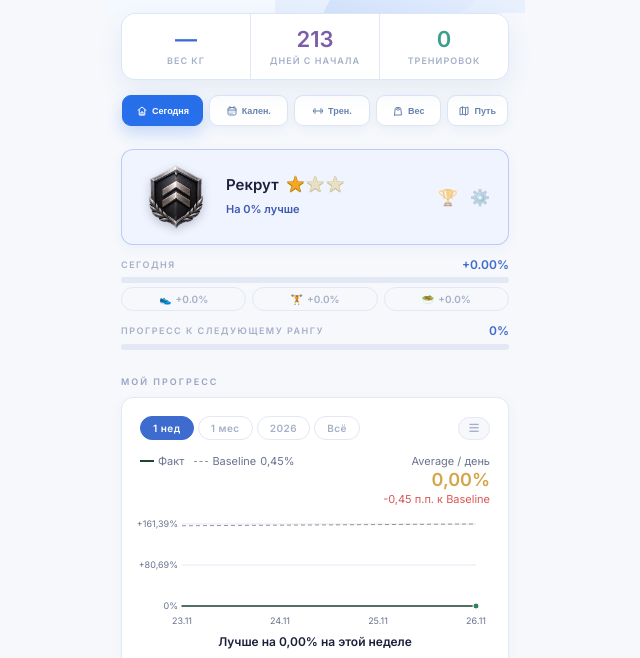
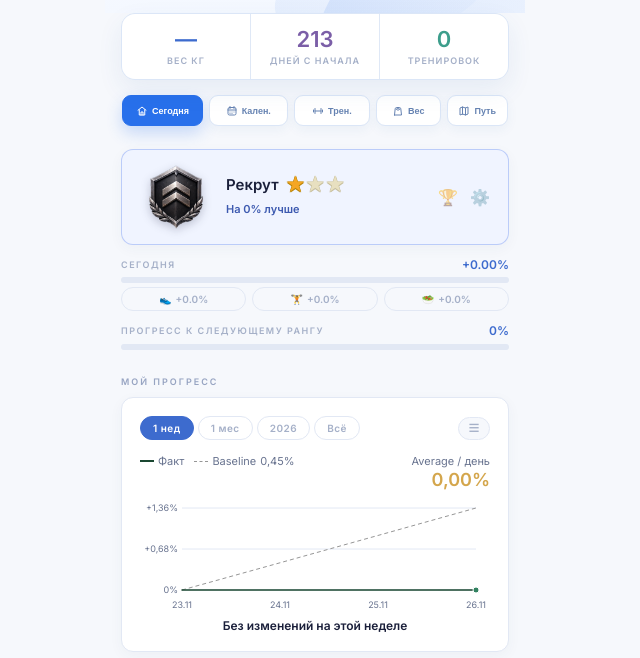
Before and after one commit to Nurzhan117/Body-Project, a plain HTML site: page index.html in a window 1280 px wide. Shown: the part 129-787 px from the top of the page, without its empty margins (325-965 px from the left). Drawn offline with nearby package versions, Linux system fonts and the light colour scheme.

Commit message:
Rebase progress chart on the selected period

```diff
--- a/index.html
+++ b/index.html
@@ -380,7 +380,6 @@ body{font-family:'Inter',sans-serif;color:var(--text);background:var(--bg);max-w
 .progress-plot svg{display:block}
 .progress-plot svg text{font:9px Inter,sans-serif;fill:var(--text2)}
 .progress-period-summary{margin-top:4px;text-align:center;font-size:12px;font-weight:600}
-.progress-daily-title{border-top:1px solid var(--border);margin:12px 0 2px;padding-top:8px;font-size:13px;font-weight:600}
 .progress-actual-line,.progress-baseline-line{fill:none;stroke-width:1.5;stroke-linejoin:round;vector-effect:non-scaling-stroke}
 .progress-actual-line{stroke:#1a4731;stroke-linecap:round}
 .progress-penalty-line{stroke:#e05c5c}
@@ -388,8 +387,6 @@ body{font-family:'Inter',sans-serif;color:var(--text);background:var(--bg);max-w
 .progress-actual-marker{fill:#328261;stroke:var(--surface)}
 .progress-baseline-marker{fill:#969696;stroke:var(--surface)}
 .progress-chart-selection line{stroke:#969696;stroke-width:1;stroke-dasharray:2 3}
-.progress-bar{fill:#60b994}
-.progress-bar-negative{fill:var(--bad)}
 .progress-tooltip{position:fixed;z-index:20;pointer-events:none;width:max-content;max-width:min(240px, calc(100vw - 16px));background:var(--surface);border:1px solid var(--border);border-radius:10px;box-shadow:0 4px 20px #1a1f3a26;padding:8px 10px;color:var(--text);font-size:12px;line-height:1.4;overflow-wrap:anywhere}
 .progress-tooltip-row{display:flex;justify-content:space-between;gap:8px}
 .progress-tooltip-row b{flex-shrink:0}
@@ -927,13 +924,10 @@ function doGet(e) {
       <div class="progress-average">
         <span>Average / день</span>
         <strong id="progress-average-value">—</strong>
-        <span id="progress-average-delta" class="progress-average-delta"></span>
       </div>
     </div>
     <div class="chart-wrap progress-plot" id="coef-chart-wrap" tabindex="0" aria-label="Накопленный прогресс. Стрелки выбирают день."></div>
     <div id="coef-chart-stats" class="progress-period-summary" hidden></div>
-    <h3 class="progress-daily-title">Ежедневный прогресс</h3>
-    <div class="chart-wrap progress-plot" id="daily-progress-chart" tabindex="0" aria-label="Ежедневный прогресс. Стрелки выбирают день."></div>
   </div>
 </div>
 
@@ -2330,10 +2324,6 @@ function renderProgressAverage(coef, today) {
   const average = days > 1 ? progressAverage(coef, days) : null;
   document.getElementById('progress-average-value').textContent =
     average === null ? '—' : progressSigned.format(average) + '%';
-  const delta = document.getElementById('progress-average-delta');
-  const difference = average === null ? 0 : average - BASELINE_DAILY_PCT;
-  delta.className = 'progress-average-delta' + progressChangeClass(difference);
-  delta.textContent = average === null ? '' : progressSigned.format(difference) + ' п.п. к Baseline';
 }
 
 function getProgressChartDates(today) {
@@ -2347,17 +2337,6 @@ function getProgressChartDates(today) {
     new Date(Date.parse(start) + i * DAY_MS).toISOString().slice(0, 10));
 }
 
-function getDailyChartBreakdown(date) {
-  if (alcohol.includes(date)) return [['Штраф за алкоголь', -alcoholPenalty]];
-  const totalWeight = habits.reduce((sum, habit) => sum + habit.weight, 0);
-  if (!totalWeight) return [];
-  // calcDayPct credits only the first workout habit and distributes it over the week.
-  const workoutHabit = habits.find(habit => habit.type === 'workout');
-  return habits.filter(habit => habit.type !== 'workout' || habit === workoutHabit)
-    .map(habit => [habit.name, getHabitContributionValue(habit, date) * (habit.weight / totalWeight)])
-    .filter(([, value]) => value !== 0);
-}
-
 function progressTooltipHeading(date) {
   return '<strong>' + formatProgressDate(date) + '</strong>' +
     '<div>День проекта: ' + progressDayNumber(date) + '</div>';
@@ -2368,34 +2347,28 @@ function progressTooltipLine(label, value, style = '') {
     '</span><b>' + value + '</b></div>';
 }
 
-function renderProgressPlot(wrap, points, daily = false) {
+function renderProgressPlot(wrap, points) {
   const W = wrap.clientWidth || 350, H = 120;
   const pad = {l: 42, r: 14, t: 14, b: 24};
   const plotWidth = W - pad.l - pad.r;
   const dx = plotWidth / Math.max(1, points.length - 1);
   const x = i => points.length === 1 ? pad.l + plotWidth / 2 : pad.l + i * dx;
-  const values = daily ? [0, ...points.map(p => p.actual)] :
-    points.flatMap(p => p.actual === null ? [p.baseline] : [p.actual, p.baseline]);
+  const values = points.flatMap(p => p.actual === null ? [p.baseline] : [p.actual, p.baseline]);
   let min = Math.min(...values), max = Math.max(...values);
   if (min === max) { min -= 0.1; max += 0.1; }
   const y = v => pad.t + (max - v) / (max - min) * (H - pad.t - pad.b);
-  const ticks = [min, (min + max) / 2, max];
+  const ticks = [min, min < 0 && max > 0 ? 0 : (min + max) / 2, max];
   const axisPct = new Intl.NumberFormat('ru-RU', {maximumFractionDigits: 2, signDisplay: 'exceptZero'});
   const dateTicks = [...new Set([0, Math.round((points.length - 1) / 3),
     Math.round((points.length - 1) * 2 / 3), points.length - 1])];
   const chartPath = key => points.map((p, i) => p[key] === null ? '' :
     (i && points[i - 1][key] !== null ? 'L' : 'M') + x(i) + ',' + y(p[key])).join(' ');
-  const startActual = points.findIndex(p => p.actual !== null);
-  const actualPath = daily ? '' : chartPath('actual');
+  const actualPath = chartPath('actual');
   const last = points.at(-1);
-  const area = startActual < 0 || daily ? '' :
+  const area = points.some(p => p.actual === null) ? '' :
     actualPath + ' L' + x(points.length - 1) + ',' + (H - pad.b) +
-    ' L' + x(startActual) + ',' + (H - pad.b) + ' Z';
-  const barWidth = Math.min(16, dx * 0.72);
-  const series = daily ? points.map((p, i) => {
-    const zero = y(0), point = y(p.actual);
-    return `<rect x="${x(i)-barWidth/2}" y="${Math.min(zero, point)}" width="${barWidth}" height="${Math.max(1, Math.abs(point-zero))}" class="${p.actual < 0 ? 'progress-bar-negative' : 'progress-bar'}"/>`;
-  }).join('') : `
+    ' L' + x(0) + ',' + (H - pad.b) + ' Z';
+  const series = `
     <defs><linearGradient id="progress-chart-fill" x2="0" y2="1">
       <stop stop-color="#60b994" stop-opacity=".18"/><stop offset="100%" stop-color="#60b994" stop-opacity="0"/>
     </linearGradient></defs>
@@ -2405,37 +2378,31 @@ function renderProgressPlot(wrap, points, daily = false) {
     ${points.map((p, i) => i && p.actual !== null && points[i - 1].actual !== null && alcohol.includes(p.date)
       ? `<line x1="${x(i-1)}" y1="${y(points[i-1].actual)}" x2="${x(i)}" y2="${y(p.actual)}" class="progress-actual-line progress-penalty-line"/>` : '').join('')}
     ${points.length === 1 ? `<circle cx="${x(0)}" cy="${y(last.baseline)}" r="2.5" class="progress-baseline-marker"/>` : ''}
+    ${points.length > 1 && points[1].actual === null ? `<circle cx="${x(0)}" cy="${y(0)}" r="3" class="progress-actual-marker"/>` : ''}
     ${last.actual === null ? '' : `<circle cx="${x(points.length-1)}" cy="${y(last.actual)}" r="3" class="progress-actual-marker"/>`}`;
   wrap.innerHTML = `<svg viewBox="0 0 ${W} ${H}" preserveAspectRatio="none" aria-hidden="true">
-    ${ticks.map(v => `<line x1="${pad.l}" x2="${W-pad.r}" y1="${y(v)}" y2="${y(v)}" stroke="var(--border)"/><text x="${pad.l-4}" y="${y(v)+3}" text-anchor="end">${axisPct.format(daily ? v : v - 100)}%</text>`).join('')}
-    ${daily && min < 0 && max > 0 ? `<line x1="${pad.l}" x2="${W-pad.r}" y1="${y(0)}" y2="${y(0)}" stroke="var(--border)"/>` : ''}
+    ${ticks.map(v => `<line x1="${pad.l}" x2="${W-pad.r}" y1="${y(v)}" y2="${y(v)}" stroke="var(--border)"/><text x="${pad.l-4}" y="${y(v)+3}" text-anchor="end">${axisPct.format(v)}%</text>`).join('')}
     ${series}
     ${dateTicks.map(i => `<text x="${x(i)}" y="${H-6}" text-anchor="middle">${points[i].date.slice(5).split('-').reverse().join('.')}</text>`).join('')}
     <g class="progress-chart-selection" style="display:none">
       <line y1="${pad.t}" y2="${H-pad.b}"/>
-      ${daily ? '' : '<circle class="progress-baseline-marker" r="4"/>'}
+      <circle class="progress-baseline-marker" r="4"/>
       <circle class="progress-actual-marker" r="4"/>
     </g>
   </svg><div class="progress-tooltip" role="tooltip" hidden></div>`;
 
   const tooltipText = p => {
     const heading = progressTooltipHeading(p.date);
-    if (daily) {
-      const breakdown = getDailyChartBreakdown(p.date);
-      return heading + progressTooltipLine('Итог за день', progressSigned.format(p.actual) + '%', progressChangeClass(p.actual)) +
-        breakdown.map(([label, value]) => progressTooltipLine(label, progressSigned.format(value) + '%', progressChangeClass(value))).join('') +
-        (breakdown.length && habitsChangedAt && p.date < habitsChangedAt ? '<small>Разбивка по текущим настройкам</small>' : '');
-    }
-    const deviation = p.actual === null ? null : (p.actual / p.baseline - 1) * 100;
-    return heading + progressTooltipLine('Прогресс', p.actual === null ? '—' : progressSigned.format(p.actual - 100) + '%') +
-      progressTooltipLine('Baseline', progressSigned.format(p.baseline - 100) + '%') +
-      progressTooltipLine('Отклонение', deviation === null ? '—' : progressSigned.format(deviation) + '%', progressChangeClass(deviation)) +
-      (deviation === null ? '<small>До последнего изменения привычек сохранён только общий итог</small>' : '');
+    return heading + progressTooltipLine('Прогресс', p.actual === null ? '—' : progressSigned.format(p.actual) + '%') +
+      progressTooltipLine('Baseline', progressSigned.format(p.baseline) + '%') +
+      progressTooltipLine('Отклонение', p.deviation === null ? '—' : progressSigned.format(p.deviation) + '%',
+        progressChangeClass(p.deviation)) +
+      (p.actual === null ? '<small>Нет фактического значения за эту дату или на начало периода</small>' : '');
   };
-  bindProgressPlot(wrap, points, x, y, W, H, tooltipText, daily);
-}
-
-function bindProgressPlot(wrap, points, x, y, width, height, tooltipText, daily) {
+  bindProgressPlot(wrap, points, x, y, W, H, tooltipText);
+}
+
+function bindProgressPlot(wrap, points, x, y, width, height, tooltipText) {
   const tooltip = wrap.querySelector('.progress-tooltip');
   const selection = wrap.querySelector('.progress-chart-selection');
   const guide = selection.querySelector('line');
@@ -2456,7 +2423,6 @@ function bindProgressPlot(wrap, points, x, y, width, height, tooltipText, daily)
     guide.setAttribute('x1', gx);
     guide.setAttribute('x2', gx);
     for (const [marker, value] of [[actual, p.actual], [baseline, p.baseline]]) {
-      if (!marker) continue;
       marker.style.display = value === null ? 'none' : '';
       if (value !== null) {
         marker.setAttribute('cx', gx);
@@ -2473,7 +2439,7 @@ function bindProgressPlot(wrap, points, x, y, width, height, tooltipText, daily)
     const pointX = rect.left + gx / width * rect.width;
     const side = pointX + gap + tooltip.offsetWidth <= screenW - gap
       ? pointX + gap : pointX - gap - tooltip.offsetWidth;
-    const pointYs = [p.actual, ...(daily ? [] : [p.baseline])].filter(v => v !== null)
+    const pointYs = [p.actual, p.baseline].filter(v => v !== null)
       .map(v => rect.top + y(v) / height * rect.height);
     const above = Math.min(...pointYs) - tooltip.offsetHeight - gap;
     const below = Math.max(...pointYs) + gap;
@@ -2531,39 +2497,48 @@ function renderCoefChart() {
   const yearBtn = document.getElementById('coef-year-btn');
   if (yearBtn) yearBtn.textContent = today.slice(0, 4);
   const wrap = document.getElementById('coef-chart-wrap');
-  const dailyWrap = document.getElementById('daily-progress-chart');
   const statsEl = document.getElementById('coef-chart-stats');
   const currentCoef = calcCoefficient();
   renderProgressAverage(currentCoef, today);
   const dates = getProgressChartDates(today);
   if (!dates.length) {
-    wrap.innerHTML = dailyWrap.innerHTML = '<div class="chart-empty">Проект ещё не начался</div>';
+    wrap.innerHTML = '<div class="chart-empty">Проект ещё не начался</div>';
     statsEl.hidden = true;
     return;
   }
 
   if (_cumCoefCache[today] === undefined) buildCumCoefCache();
-  const cumulative = dates.map(date => ({
-    date,
-    actual: date === today ? currentCoef * 100
-      : habitsChangedAt && date < habitsChangedAt ? null
-      : (_cumCoefCache[date] ?? frozenCoef) * 100,
-    baseline: progressBaseline(date)
-  }));
-  renderProgressPlot(wrap, cumulative);
-  renderProgressPlot(dailyWrap, dates.map(date => ({date, actual: calcDayPct(date)})), true);
-
-  const improvePct = (coefChartPeriod === 0
-    ? (currentCoef - 1) * 100
-    : calcPeriodPct(dates)).toFixed(2);
+  const actualCoefficient = date => date === today ? currentCoef
+    : habitsChangedAt && date < habitsChangedAt ? null
+    : _cumCoefCache[date] ?? frozenCoef;
+  // All time uses the opening index, so later points include the first day's accrual.
+  const fromProjectStart = coefChartPeriod === 0;
+  const firstActual = fromProjectStart ? 1 : actualCoefficient(dates[0]);
+  const firstBaseline = fromProjectStart ? 100 : progressBaseline(dates[0]);
+  const points = dates.map((date, i) => {
+    const actual = actualCoefficient(date);
+    const baseline = progressBaseline(date);
+    return {
+      date,
+      actual: i === 0 ? 0 : actual === null || firstActual === null || firstActual === 0
+        ? null : (actual / firstActual - 1) * 100,
+      baseline: i === 0 ? 0 : (baseline / firstBaseline - 1) * 100,
+      deviation: actual === null ? null : (actual * 100 / baseline - 1) * 100
+    };
+  });
+  renderProgressPlot(wrap, points);
+
+  const improvePct = points.at(-1).actual;
   const periodLabel = coefChartPeriod === -1 ? 'на этой неделе'
     : coefChartPeriod === 1 ? 'за этот месяц'
     : coefChartPeriod === 3 ? 'за ' + today.slice(0, 4) + ' год'
     : 'за всё время';
   statsEl.hidden = false;
-  statsEl.textContent = (Number(improvePct) < 0 ? 'Хуже на ' : 'Лучше на ') +
-    progressNumber.format(Math.abs(Number(improvePct))) + '% ' + periodLabel;
-  statsEl.className = 'progress-period-summary' + progressChangeClass(Number(improvePct));
+  statsEl.textContent = improvePct === null ? 'Нет данных о приросте за период'
+    : Math.abs(improvePct) < 0.005 ? 'Без изменений ' + periodLabel
+    : (improvePct < 0 ? 'Хуже на ' : 'Лучше на ') +
+      progressNumber.format(Math.abs(improvePct)) + '% ' + periodLabel;
+  statsEl.className = 'progress-period-summary' + progressChangeClass(improvePct);
 }
 
 function setPeriod(p){
```
